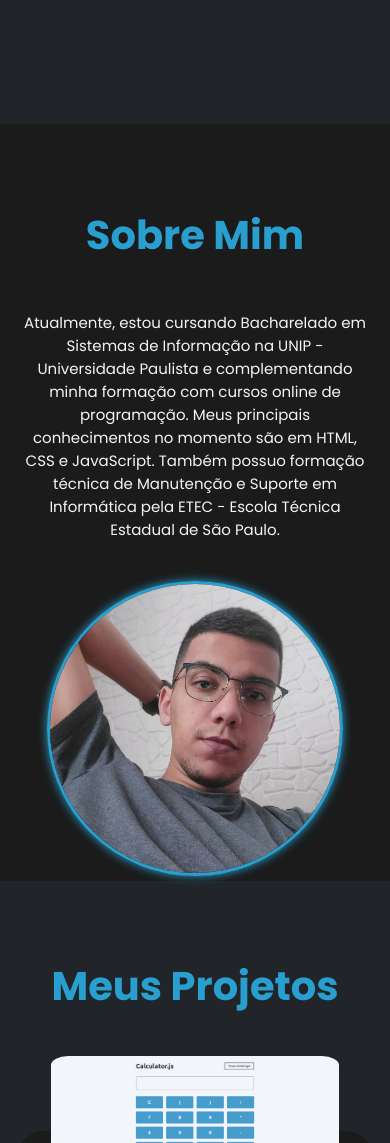
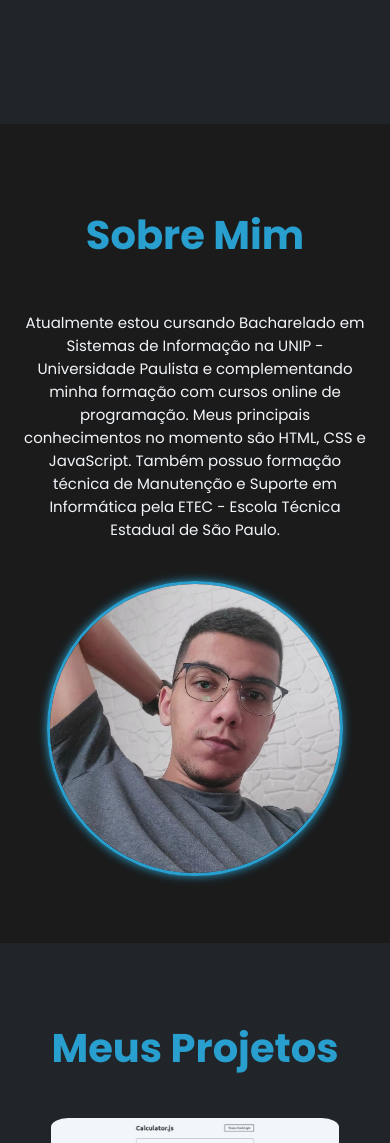
Before and after one commit to joaovmuniz/portfolio, a plain HTML site: page index.html in a window 390 px wide. Shown: the part 720-1863 px from the top of the page. Drawn offline with Linux system fonts and the light colour scheme; a web font is replaced by a local one.

Commit message:
refactor

```diff
--- a/index.html
+++ b/index.html
@@ -31,7 +31,7 @@
       <a target="_blank" href="https://github.com/joaovmuniz"><img src="./img/github.svg"></a>
       <a target="_blank" href="https://www.linkedin.com/in/joaovictormuniz/"><img src="./img/linkedin.svg"/></a>
     </div>
-      <a class="cv" href="#">Download CV</a>
+      <a class="cv" target="_blank" href="https://drive.google.com/file/d/1pfMlecR1juhRtLxrfxW10NRpPmS2UhJs/view?usp=sharing">Download CV</a>
     </div>
 
 
@@ -43,7 +43,7 @@
   <h1>Sobre Mim</h1>
 
   <div class="about-content">
-    <p>Atualmente, estou cursando Bacharelado em Sistemas de Informação na UNIP - Universidade Paulista e complementando minha formação com cursos online de programação. Meus principais conhecimentos no momento são em HTML, CSS e JavaScript. Também possuo formação técnica de Manutenção e Suporte em Informática pela ETEC - Escola Técnica Estadual de São Paulo.</p>
+    <p>Atualmente estou cursando Bacharelado em Sistemas de Informação na UNIP - Universidade Paulista e complementando minha formação com cursos online de programação. Meus principais conhecimentos no momento são HTML, CSS e JavaScript. Também possuo formação técnica de Manutenção e Suporte em Informática pela ETEC - Escola Técnica Estadual de São Paulo.</p>
 
     <div class="about-img">
       <figure>
--- a/style.css
+++ b/style.css
@@ -138,7 +138,7 @@ body {
   text-align: center;
   background-color: #1b1b1b;
   gap: 4rem;
-  padding: 0 7rem 6.25rem 7rem;
+  padding: 0 7rem 6.2rem 7rem;
   height: auto;
 }
 
@@ -376,10 +376,6 @@ body {
     padding: 0 10rem 0 10rem;
   }
 
-  .about {
-    padding-bottom: 70rem;
-  }
-
 }
 
 @media (max-width: 829px) {
@@ -396,10 +392,6 @@ body {
 
   .home-content p{
     padding: 0 5rem 0 5rem;
-  }
-
-  .about {
-    padding-bottom: 70rem;
   }
 
   .about-content p{
@@ -575,7 +567,8 @@ body {
   }
 
   .about {
-    padding: 0 2rem 0 2rem;
+    padding-left: 2rem;
+    padding-right: 2rem;
   }
 
   .about h1 {
@@ -639,7 +632,8 @@ body {
   }
 
   .about {
-    padding: 0 2rem 0 2rem;
+    padding-left: 2rem;
+    padding-right: 2rem;
   }
 
   .about h1 {
@@ -707,7 +701,8 @@ body {
   }
 
   .about {
-    padding: 0 1rem 0 1rem;
+    padding-left: 1rem;
+    padding-right: 1rem;
   }
 
   .about h1 {
```
